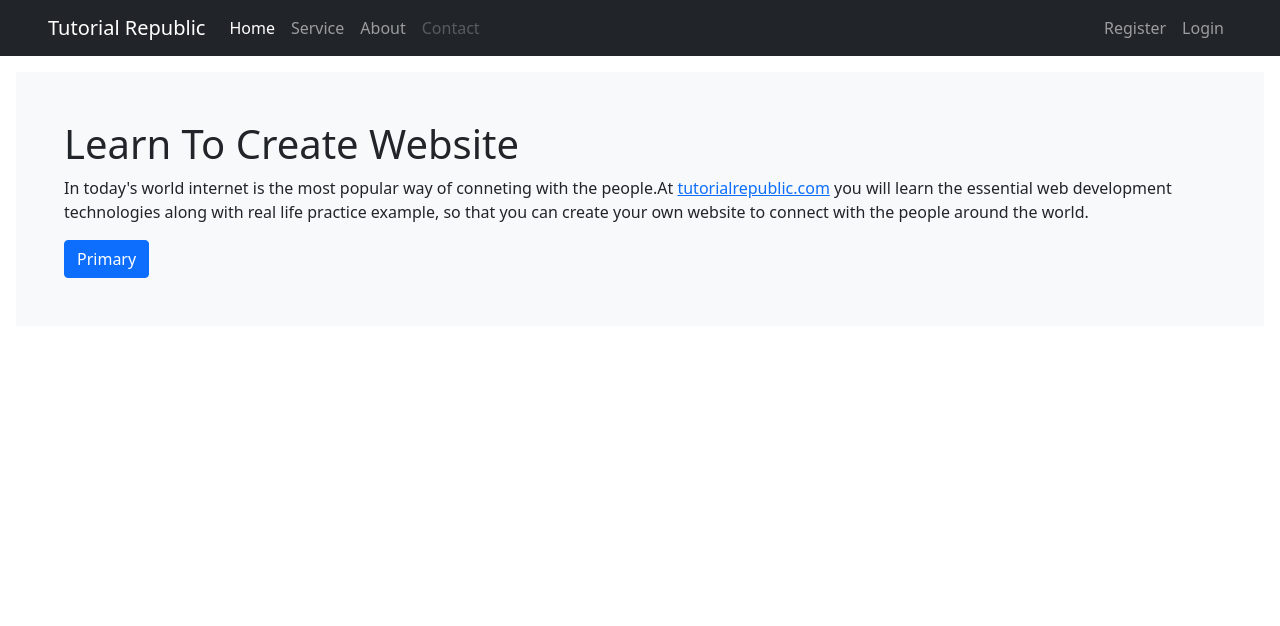
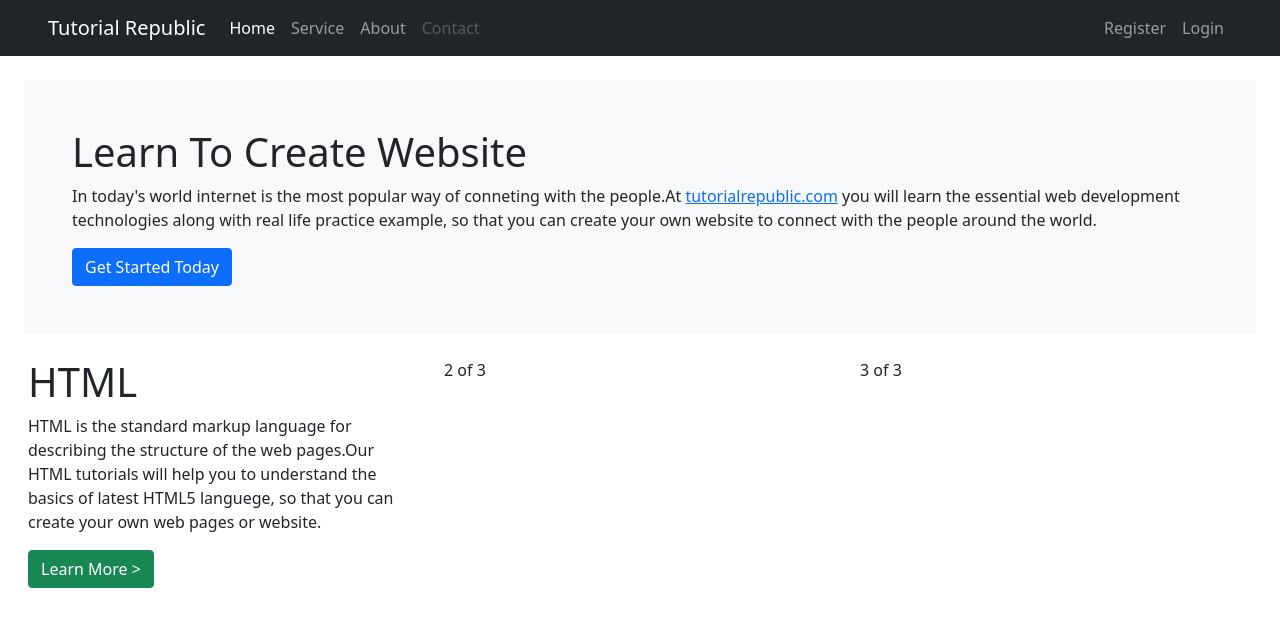
Before and after one commit to yunchien1000/yunchien1000.github.io, a plain HTML site: page index.html in a window 1280 px wide. Drawn offline with nearby package versions, Linux system fonts and the light colour scheme.

Commit message:
html content added

```diff
--- a/index.html
+++ b/index.html
@@ -30,11 +30,24 @@
       </div>
     </nav>
 
-    <div class="m-3 p-5 bg-light">
+    <div class="m-4 p-5 bg-light">
       <h1>Learn To Create Website</h1>
       <p>In today's world internet is the most popular way of conneting with the people.At <a href="#">tutorialrepublic.com</a>  you will learn the essential web development technologies along with real life practice example, so that you can create your own website to connect with the people around the world.</p>
+      <button type="button" class="btn btn-primary">Get Started Today</button>
+    </div>
 
-      <button type="button" class="btn btn-primary">Primary</button>
+    <div class="row m-3">
+      <div class="col">
+        <h1>HTML</h1>
+        <p>HTML is the standard markup language for describing the structure of the web pages.Our HTML tutorials will help you to understand the basics of latest HTML5 languege, so that you can create your own web pages or website.</p>
+        <button type="button" class="btn btn-success">Learn More ></button>
+      </div>
+      <div class="col">
+        2 of 3
+      </div>
+      <div class="col">
+        3 of 3
+      </div>
     </div>
 
     <script src="https://cdn.jsdelivr.net/npm/bootstrap@5.1.2/dist/js/bootstrap.bundle.min.js" integrity="sha384-kQtW33rZJAHjgefvhyyzcGF3C5TFyBQBA13V1RKPf4uH+bwyzQxZ6CmMZHmNBEfJ" crossorigin="anonymous"></script>
```
